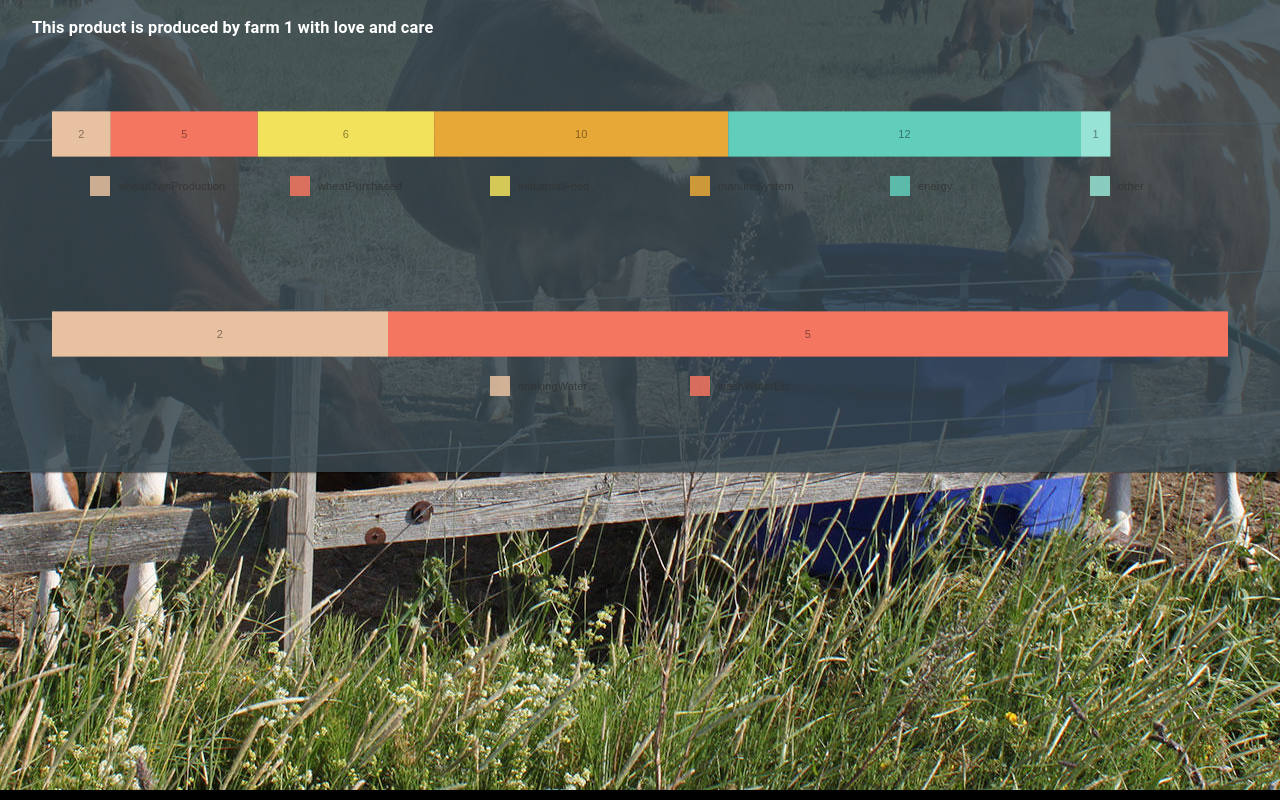
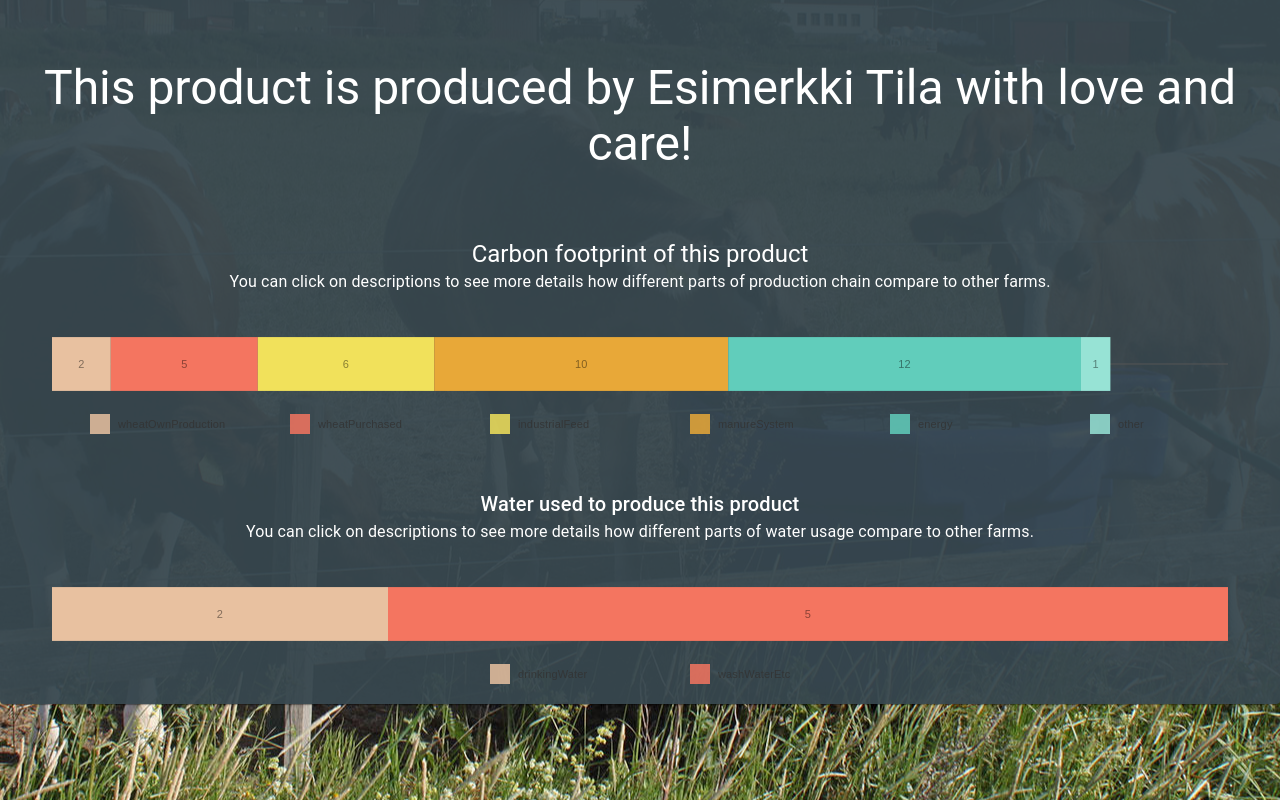
Before and after one commit to odporkka/hk-sustainability-app, a React (Create React App) app: page /1 in a window 1280 px wide. Built offline with nearby package versions, Linux system fonts and the light colour scheme.

Commit message:
Product UI polishing

```diff
--- a/src/App.js
+++ b/src/App.js
@@ -16,7 +16,7 @@ const useStyles = makeStyles(() => ({
     //     flexDirection: 'column'
     // },
     mainContainer: {
-        maxHeight: 1200
+        // maxHeight: 1200
     },
     mainGrid: {
         flex: 1
--- a/src/components/content/BarChart.jsx
+++ b/src/components/content/BarChart.jsx
@@ -41,7 +41,7 @@ const BarChart = (props) => {
         <ResponsiveBar
             data={data}
             keys={keys}
-            height='200'
+            height={200}
             theme={theme}
             indexBy='type'
             maxValue='100'
@@ -50,6 +50,7 @@ const BarChart = (props) => {
             layout="horizontal"
             valueScale={{ type: 'linear' }}
             colors={{ scheme: 'nivo' }}
+            colorBy='id'
             borderColor={{ from: 'color', modifiers: [ [ 'darker', 1.6 ] ] }}
             axisTop={null}
             axisRight={null}
--- a/src/components/content/ProductChainChart.jsx
+++ b/src/components/content/ProductChainChart.jsx
@@ -5,12 +5,14 @@ import { makeStyles } from "@material-ui/core/styles"
 import junctionData from '../../data/data.json'
 
 import BarChart from './BarChart'
+import {Typography} from "@material-ui/core"
 
 
 // MUI styles
 const useStyles = makeStyles(() => ({
     barChart: {
-        height: 200
+        height: 200,
+        marginTop: 50
     }
 }))
 
@@ -68,11 +70,23 @@ const ProductChainChart = (props) => {
     ]
 
     return (
-        <Grid container className={classes.chartContainer} spacing={2}>
+        <Grid container className={classes.chartContainer} >
             <Grid item xs={12} className={classes.barChart}>
+                <Typography variant='h5'  align='center' className={classes.title}>
+                    Carbon footprint of this product
+                </Typography>
+                <Typography variant='body1'  align='center' className={classes.title}>
+                    You can click on descriptions to see more details how different parts of production chain compare to other farms.
+                </Typography>
                 <BarChart data={CO2chartData} keys={CO2keys}/>
             </Grid>
             <Grid item xs={12} className={classes.barChart}>
+                <Typography variant='h6'  align='center' className={classes.title}>
+                    Water used to produce this product
+                </Typography>
+                <Typography variant='body1'  align='center' className={classes.title}>
+                    You can click on descriptions to see more details how different parts of water usage compare to other farms.
+                </Typography>
                 <BarChart data={WaterData} keys={WaterKeys}/>
             </Grid>
         </Grid>
--- a/src/components/content/ProductHeader.jsx
+++ b/src/components/content/ProductHeader.jsx
@@ -1,15 +1,25 @@
 import React from 'react'
+import {Typography} from "@material-ui/core"
+import {makeStyles} from "@material-ui/core/styles"
 
+
+// MUI styles
+const useStyles = makeStyles(() => ({
+    title: {
+        marginTop: 60
+    }
+}))
 
 const ProductHeader = (props) => {
     const {
         id
     } = props
+    const classes = useStyles()
 
     return (
-        <div>
-            <h3>This product is produced by farm {id} with love and care</h3>
-        </div>
+        <Typography variant='h3' align='center' className={classes.title}>
+            This product is produced by Esimerkki Tila with love and care!
+        </Typography>
     )
 }
 
--- a/src/theme.js
+++ b/src/theme.js
@@ -44,7 +44,7 @@ export const theme = createMuiTheme({
         MuiPaper: {
             root: {
                 // Default paper background, alfa 75%
-                backgroundColor: 'rgba(55,71,79,.85)',
+                backgroundColor: 'rgba(55,71,79,.95)',
             }
         }
     }
```
